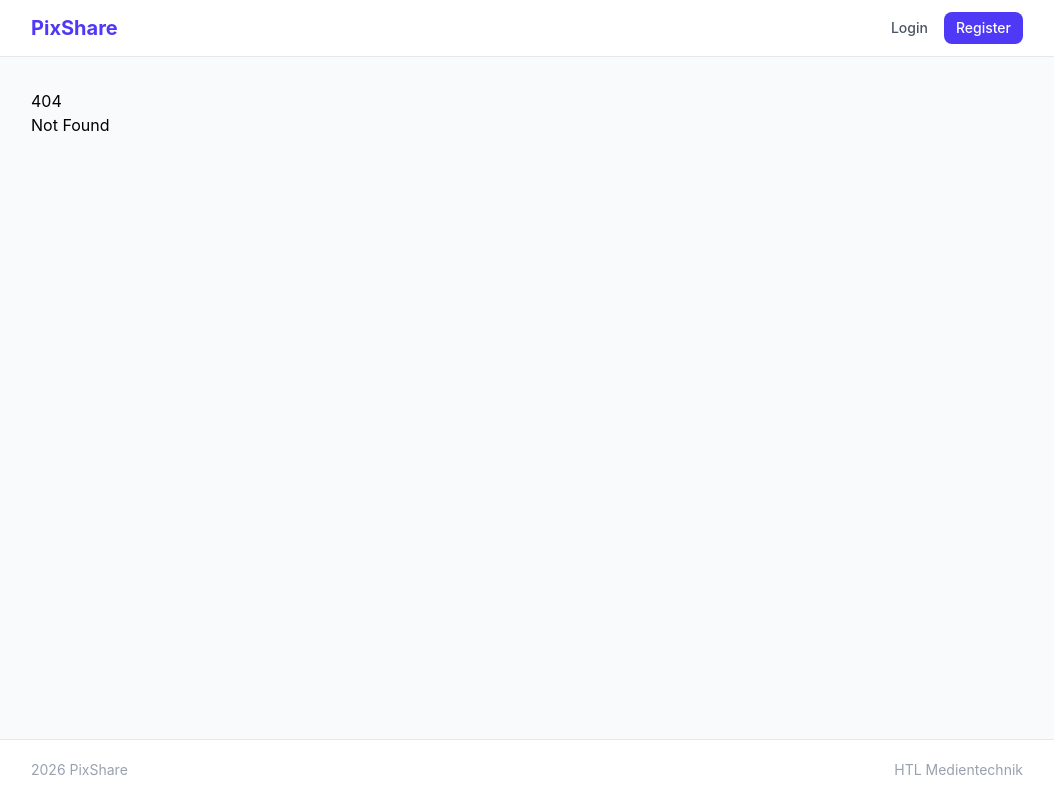
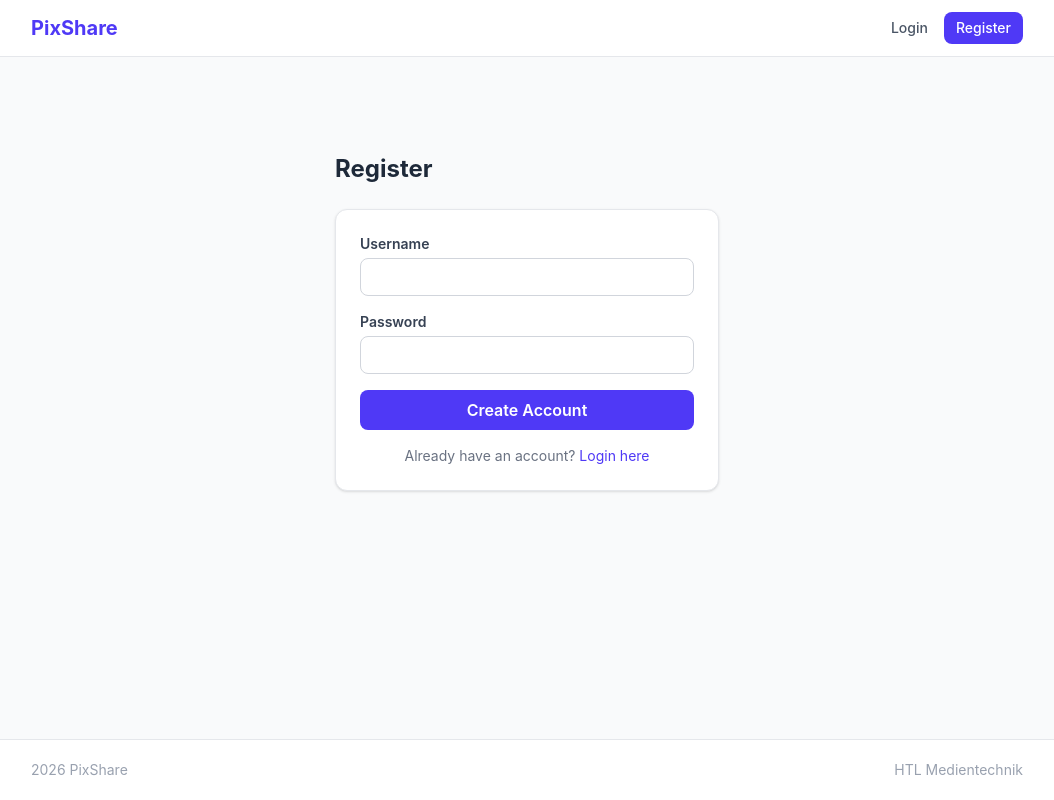
Before and after one commit to orestthebest/Insta-Clone, a SvelteKit app: page /register in a window 1280 px wide. Before the commit this address had no page. Shown: the whole page, without its empty margins (113-1167 px from the left). Built offline with nearby package versions, Linux system fonts and the light colour scheme.

Commit message:
Add register page UI

```diff
--- /dev/null
+++ b/src/routes/register/+page.svelte
@@ -0,0 +1,39 @@
+<script>
+    let { form } = $props();
+</script>
+
+<div class="max-w-sm mx-auto mt-16">
+    <h1 class="text-2xl font-bold text-gray-800 mb-6">Register</h1>
+
+    {#if form?.error}
+        <p class="bg-red-50 border border-red-200 text-red-600 rounded-lg px-4 py-3 mb-4 text-sm">
+            {form.error}
+        </p>
+    {/if}
+
+    <form action="?/register" method="POST"
+        class="bg-white border border-gray-200 rounded-xl p-6 shadow-sm flex flex-col gap-4">
+
+        <div class="flex flex-col gap-1">
+            <label for="username" class="text-sm font-semibold text-gray-700">Username</label>
+            <input type="text" id="username" name="username" required
+                class="border border-gray-300 rounded-lg px-3 py-2 text-sm focus:outline-none focus:ring-2 focus:ring-indigo-400" />
+        </div>
+
+        <div class="flex flex-col gap-1">
+            <label for="password" class="text-sm font-semibold text-gray-700">Password</label>
+            <input type="password" id="password" name="password" required
+                class="border border-gray-300 rounded-lg px-3 py-2 text-sm focus:outline-none focus:ring-2 focus:ring-indigo-400" />
+        </div>
+
+        <button type="submit"
+            class="bg-indigo-600 text-white rounded-lg py-2 font-semibold hover:bg-indigo-700 transition cursor-pointer">
+            Create Account
+        </button>
+
+        <p class="text-sm text-gray-500 text-center">
+            Already have an account? <a href="/login" class="text-indigo-600 hover:underline">Login here</a>
+        </p>
+
+    </form>
+</div>
```
Also changed, not shown: src/routes/register/+page.server.js (added).
